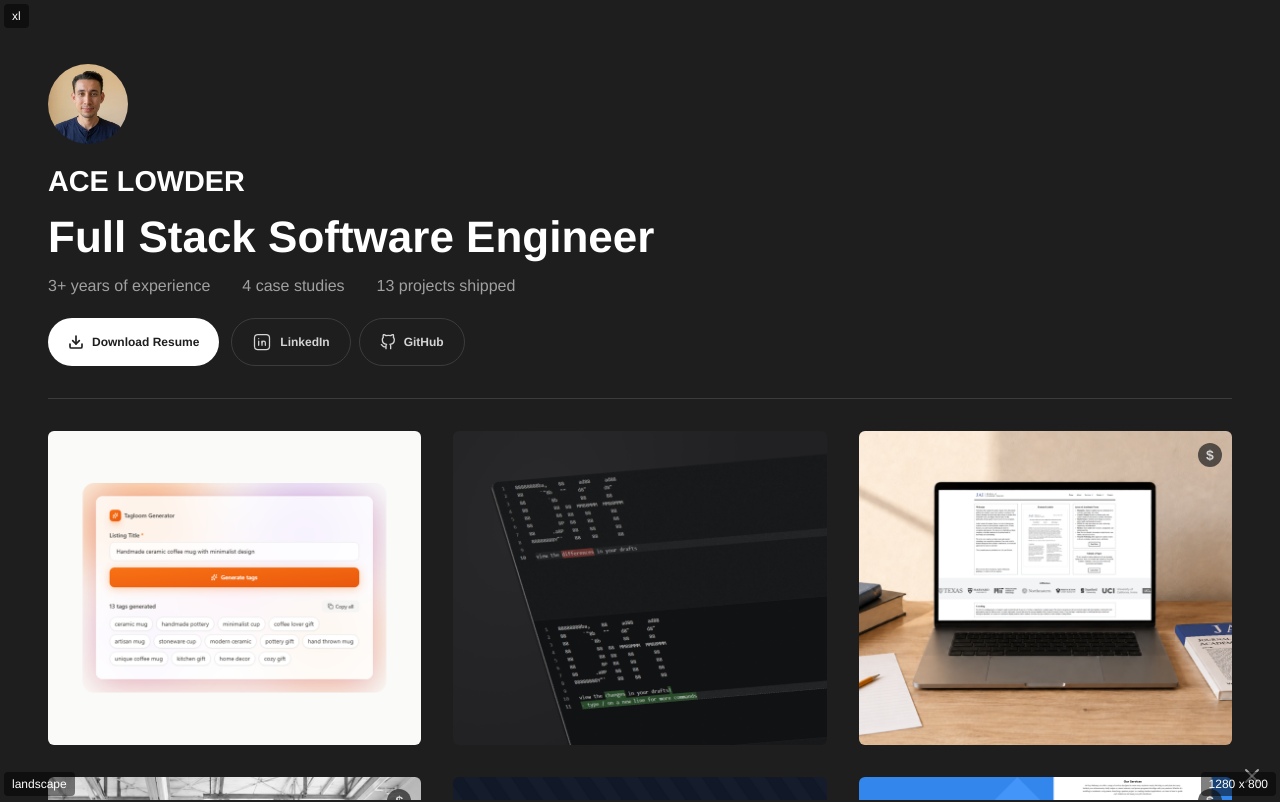
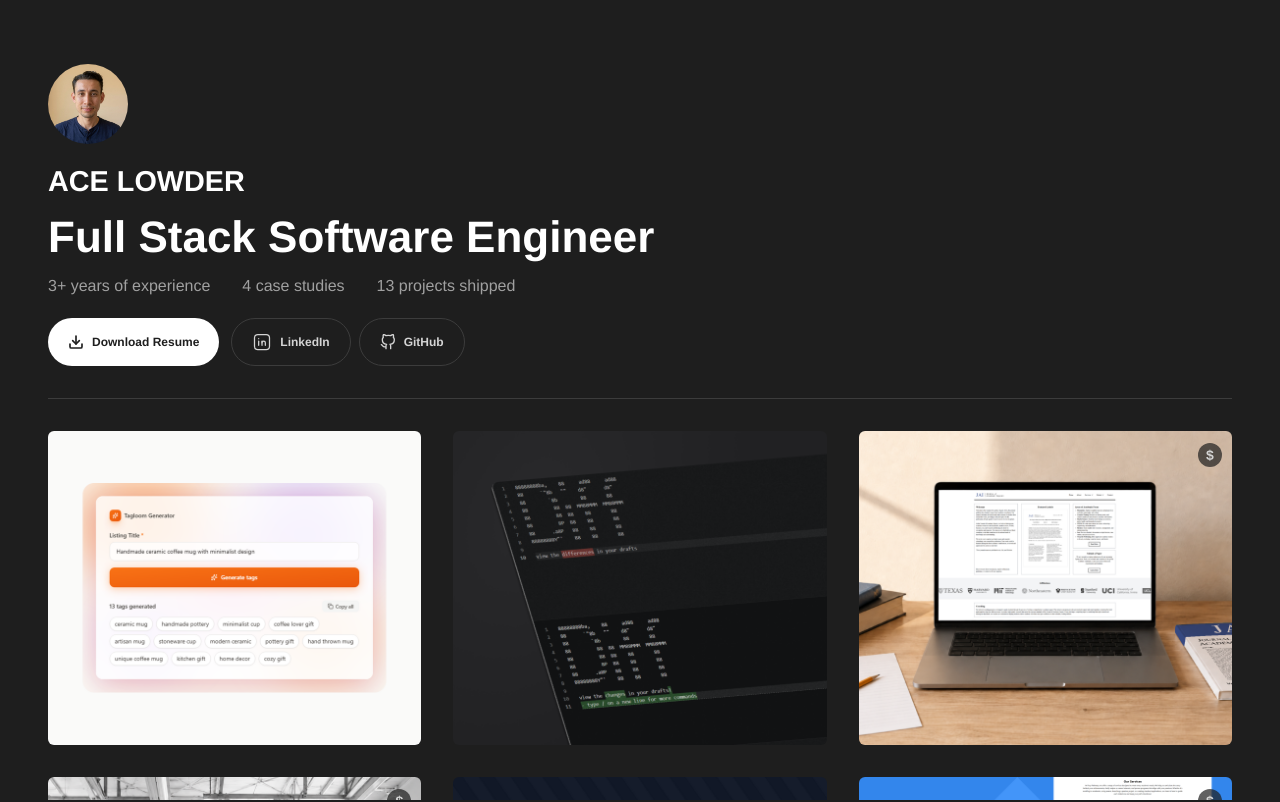
Before and after one commit to ace-lowder/portfolio, a React (Vite) app: page / in a window 1280 px wide. Shown: the top 802 px of the page. Built offline with nearby package versions, Linux system fonts and the light colour scheme.

Commit message:
fix: refine case study close state

```diff
--- a/src/App.tsx
+++ b/src/App.tsx
@@ -8,7 +8,6 @@ import {
   PROJECTS_BY_NAME,
   type ProjectName,
 } from "./content/projects";
-import ResponsiveOverlay from "./components/ResponsiveOverlay";
 
 const PORTFOLIO_TITLE = "Ace Lowder | Software Engineer";
 
@@ -17,7 +16,6 @@ function App() {
 
   return (
     <>
-      {import.meta.env.DEV && <ResponsiveOverlay />}
       <main className="mx-auto flex w-full max-w-[1604px] flex-col gap-8 px-6 py-12 md:px-8 xl:px-12">
         <ProfileCard />
         <section
--- a/src/components/CaseStudyPanel.tsx
+++ b/src/components/CaseStudyPanel.tsx
@@ -90,10 +90,10 @@ function CaseStudyPanel({
         onClick={onClose}
       >
         <FiX
-          className={`absolute right-4 top-3 size-6 text-white/60 transition-transform duration-300 ease-out motion-reduce:transition-none ${
+          className={`absolute right-4 top-3 size-6 text-white transition-[transform,opacity] duration-300 ease-out motion-reduce:transition-none ${
             open
-              ? "translate-y-0 hover:text-white group-focus-visible:text-white"
-              : "translate-y-[calc(100vh-3rem)]"
+              ? "translate-y-0 opacity-100"
+              : "translate-y-[calc(100vh-3rem)] opacity-0"
           }`}
         />
       </button>
```
